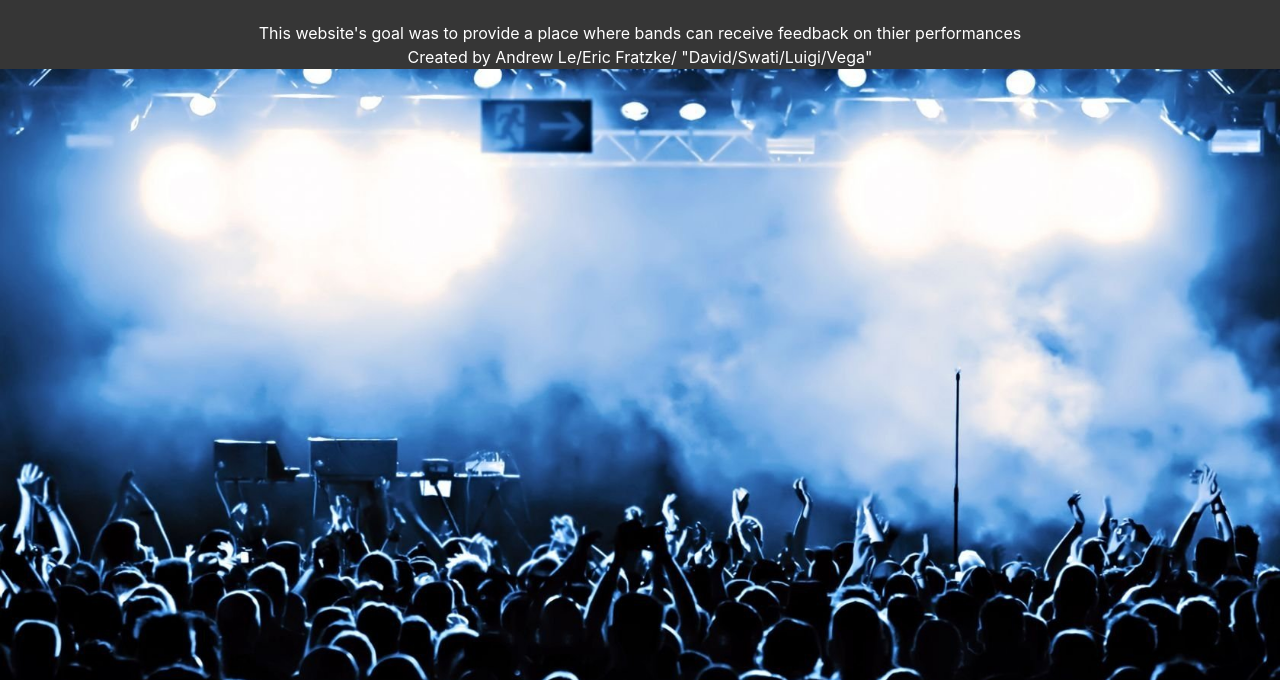
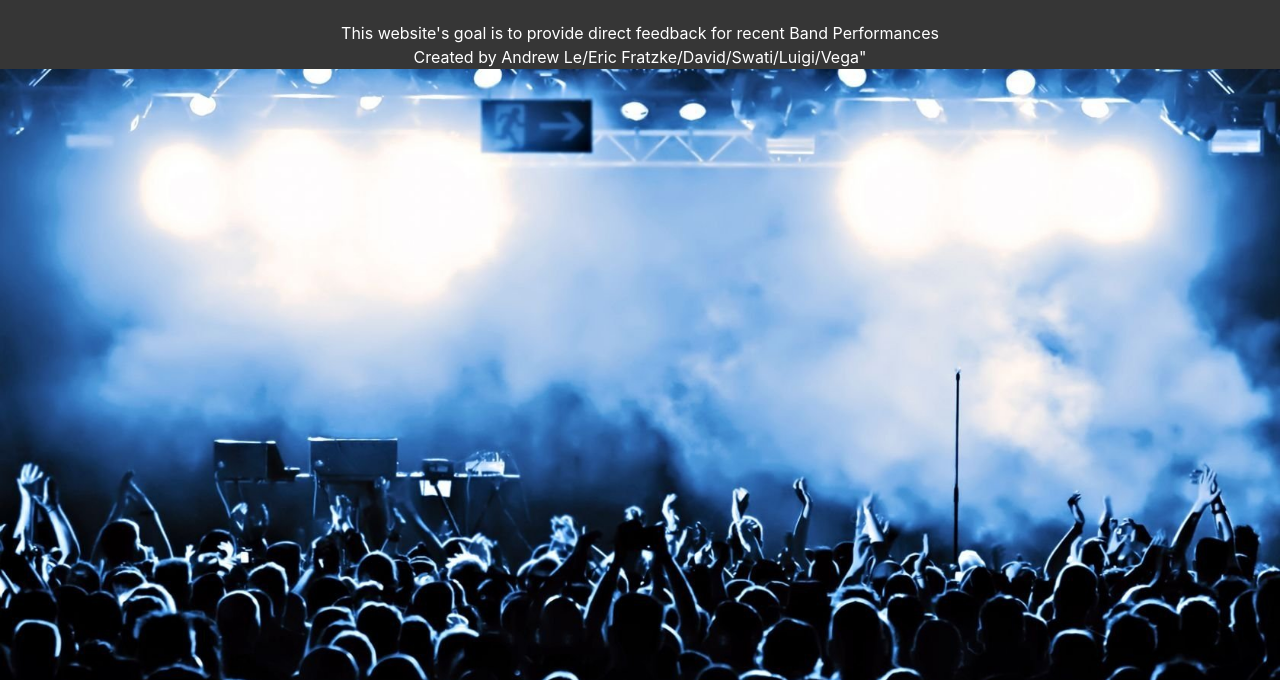
Before and after one commit to andrewle19/BandRadar, a plain HTML site: page about.html in a window 1280 px wide. Shown: the part 120-800 px from the top of the page. Drawn offline with nearby package versions, Linux system fonts and the light colour scheme.

```diff
--- a/about.html
+++ b/about.html
@@ -27,8 +27,8 @@
       <div class="container has-text-centered">
       <h1 class="title">About</h1>
       <h2 class="subtitle">“Music is the shorthand of emotion.” ― Leo Tolstoy</h2>
-      <p>This website's goal was to provide a place where bands can receive feedback on thier performances</p>
-      <p>Created by Andrew Le/Eric Fratzke/ "David/Swati/Luigi/Vega"</p>
+      <p>This website's goal is to provide direct feedback for recent Band Performances</p>
+      <p>Created by Andrew Le/Eric Fratzke/David/Swati/Luigi/Vega"</p>
     </div>
 
   </section>
```
Also changed, not shown: index.html (+1 -5 lines).
